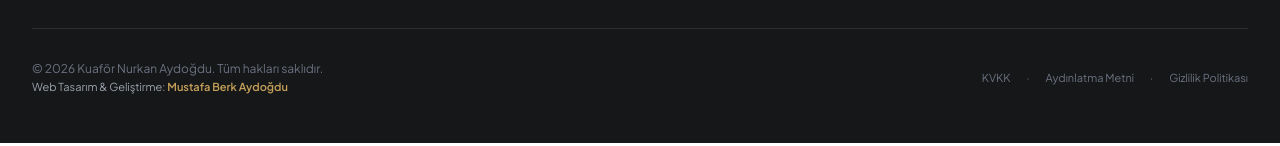
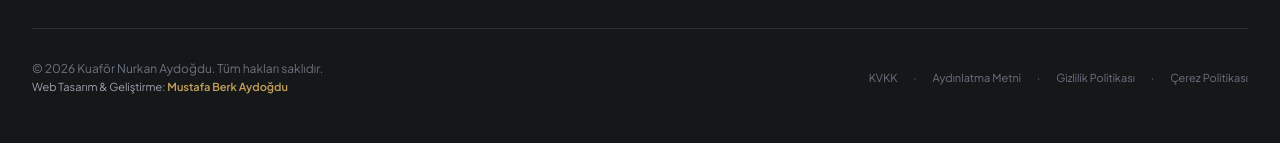
Before and after one commit to MustafaBerkAydogduu/Berber, a React (Vite) app: page / in a window 1280 px wide. Shown: the part 8353-8499 px from the top of the page. Built offline with nearby package versions, Linux system fonts and the light colour scheme; no server answers; the database is empty; a web font is replaced by a local one.

Commit message:
feat: add cookie policy link to footer legal actions

```diff
--- a/src/components/Footer.jsx
+++ b/src/components/Footer.jsx
@@ -121,7 +121,7 @@ export default function Footer() {
             </p>
           </div>
 
-          <div className="flex items-center gap-4 text-[11px]">
+          <div className="flex flex-wrap items-center justify-center md:justify-end gap-3 sm:gap-4 text-[11px]">
             <button
               onClick={() => setLegalModal({ isOpen: true, tab: 'kvkk' })}
               className="hover:text-white transition-colors"
@@ -142,6 +142,13 @@ export default function Footer() {
             >
               Gizlilik Politikası
             </button>
+            <span>·</span>
+            <button
+              onClick={() => setLegalModal({ isOpen: true, tab: 'cerez' })}
+              className="hover:text-white transition-colors"
+            >
+              Çerez Politikası
+            </button>
           </div>
         </div>
 
```
